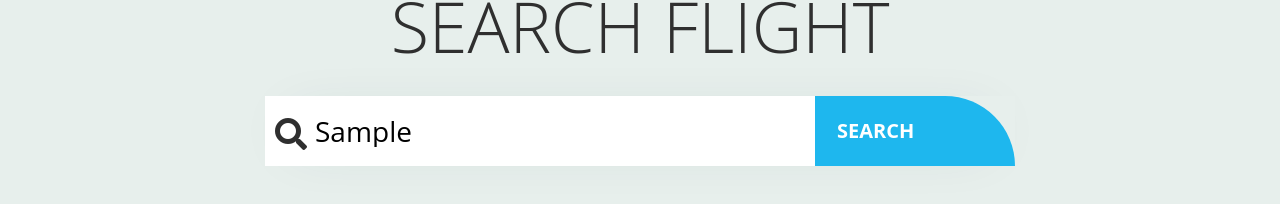
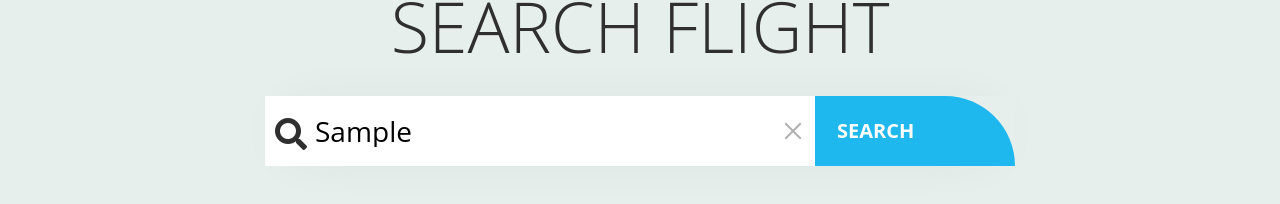
Before and after one commit to vsheva/airport-Kyiv, a React app: page /departures in a window 1280 px wide. Both pictures are taken after typing "Sample" into the empty fields and a click on the button "SEARCH". Shown: the part 151-355 px from the top of the page. Built offline with nearby package versions, Linux system fonts and the light colour scheme; no server answers.

Commit message:
search with js

```diff
--- a/src/App.jsx
+++ b/src/App.jsx
@@ -1,4 +1,4 @@
-import React, { useEffect } from 'react';
+import React, {useEffect, useState} from 'react';
 import { BrowserRouter, Route, Switch } from 'react-router-dom';
 import Header from './components/header/Header.jsx';
 import Search from './components/Search.jsx';
@@ -15,17 +15,18 @@ import {getFlightData} from "./flightSlice.js";
 
 
 const App = () => {
-
+  const [searchValue, setSearchValue] = useState('');
+  console.log("searchValue", searchValue)
 
   return (
     <Provider store={store}>
       <BrowserRouter>
         <Header />
         <main className="page">
-          <Search />
+          <Search searchValue={searchValue} setSearchValue={setSearchValue} />
           <ButtonDirection />
           <ChooseDate />
-          <Flights/>
+          <Flights  searchValue={searchValue}/>
         </main>
       </BrowserRouter>
     </Provider>
--- a/src/components/ArrivalList.jsx
+++ b/src/components/ArrivalList.jsx
@@ -7,10 +7,18 @@ const statusObject = {
   LN: 'Landed',
 };
 
-const ArrivalList = () => {
+const ArrivalList = ({searchValue}) => {
+
+
   const arrivalsData = useSelector(state => state.flights.arrivals);
 
-  const arrivalList = arrivalsData.map(item => {
+  const arrivalList = arrivalsData.filter(item=>{
+
+    if ( item.codeShareData[0].codeShare.toLowerCase().includes(searchValue.toLowerCase())){
+      return true;
+    }
+    return false
+  }).map(item => {
 
     return {
       id: item.ID,
@@ -35,6 +43,63 @@ const ArrivalList = () => {
 };
 
 export default ArrivalList;
+
+
+/**
+ import React from 'react';
+import Flight from './Flight.jsx';
+import {useSelector} from "react-redux";
+import moment from "moment";
+
+const statusObject = {
+  LN: 'Landed',
+};
+
+const ArrivalList = ({searchValue}) => {
+
+
+  const arrivalsData = useSelector(state => state.flights.arrivals);
+
+  const arrivalList = arrivalsData.map(item => {
+
+    return {
+      id: item.ID,
+      terminal: item.term,
+      time: item.actual,
+      destination: item['airportFromID.name_en'],
+      status: item.status ==="DP" || item.status ==="LN" ? statusObject[item.status] : item.status ,
+      airline: item.airline.en.name,
+      flightCode: item.codeShareData[0].codeShare,
+      logo: item.logo,
+    };
+  });
+
+
+  return (
+      <tbody>
+      {arrivalList.map(obj => {
+        return <Flight key={obj.id} {...obj} />;
+      })}
+      </tbody>
+  );
+};
+
+export default ArrivalList;
+ */
+
+
+
+
+
+
+
+
+
+
+
+
+
+
 
 
 // let [arrivals, setArrivals] = React.useState([]);
--- a/src/components/DepartureList.jsx
+++ b/src/components/DepartureList.jsx
@@ -7,10 +7,22 @@ const statusObject = {
   DP: 'Departed',
 };
 
-const DepartureList = () => {
+const DepartureList = ({searchValue}) => {
+
+    console.log("searchValue", searchValue)
+
     const departuresData = useSelector(state => state.flights.departures);
 
-    const departureList = departuresData.map(item => {
+    console.log("departuresData", departuresData)
+
+
+    const flightList= departuresData.filter(item=>{
+
+       if ( item.codeShareData[0].codeShare.toLowerCase().includes(searchValue.toLowerCase())){
+         return true;
+        }
+        return false
+    }).map(item => {
 
         return {
             id: item.ID,
@@ -24,6 +36,8 @@ const DepartureList = () => {
             logo: item.logo,
         };
     });
+
+    const departureList = flightList
 
 
 
--- a/src/components/Flight.jsx
+++ b/src/components/Flight.jsx
@@ -12,7 +12,7 @@ const Flight = ({ id, terminal, time, destination, status, airline, flightCode,
       <td>{destination}</td>
       <td>{status}</td>
       <td className="airline">
-        {airline}
+           {airline}
         <img className="item-logo" src={`https://api.iev.aero${logo}`} alt="logo" />
       </td>
       <td className="td-hiden">{flightCode}</td>
--- a/src/components/Flights.jsx
+++ b/src/components/Flights.jsx
@@ -9,7 +9,9 @@ import moment from "moment";
 import qs from "qs";
 
 
-const Flights = () => {
+const Flights = ({searchValue}) => {
+
+
     const dispatch= useDispatch();
 
     const {search} =window.location;
@@ -32,11 +34,11 @@ const Flights = () => {
             </Route>
 
             <Route path="/departures">
-                <DepartureList />
+                <DepartureList searchValue={searchValue} />
             </Route>
 
                     <Route path="/arrivals">
-                        <ArrivalList />
+                        <ArrivalList searchValue={searchValue}/>
                     </Route>
         </Switch>
     </table>
--- a/src/components/Search.jsx
+++ b/src/components/Search.jsx
@@ -1,8 +1,8 @@
 import './search.scss';
 import React, { useState } from 'react';
 
-const Search = () => {
-  const [value, setValue] = useState('');
+const Search = ({searchValue, setSearchValue}) => {
+
 
   return (
     <div className="flight-input">
@@ -12,11 +12,20 @@ const Search = () => {
         <input
           placeholder=" flight #"
           type="text"
-          onChange={e => setValue(e.target.value)}
+          onChange={e => setSearchValue(e.target.value)}
           name="flight-number"
           className="seach-block__input"
-          value={value}
+          value={searchValue}
         />
+          {searchValue && <svg
+              onClick={()=>setSearchValue("")}
+              className="clearIcon"
+              viewBox="0 0 20 20"
+              xmlns="http://www.w3.org/2000/svg"
+          >
+              <path
+                  d="M10 8.586L2.929 1.515 1.515 2.929 8.586 10l-7.071 7.071 1.414 1.414L10 11.414l7.071 7.071 1.414-1.414L11.414 10l7.071-7.071-1.414-1.414L10 8.586z"/>
+          </svg>}
         <button className="seach-block__button">Search</button>
       </div>
     </div>
--- a/src/components/search.scss
+++ b/src/components/search.scss
@@ -5,6 +5,8 @@
 
   margin-top: 90px;
   margin-bottom: 40px;
+
+
 
 
   &__title {
@@ -28,6 +30,8 @@
   display: flex;
   width: 750px;
 
+  position:relative;/**/
+
   &__manifier {
     background-color: white;
     font-size: 35px;
@@ -45,6 +49,8 @@
     outline: none;
 
     padding: 0 10px 0 50px;
+
+
   }
   &__button {
     padding: 0;
@@ -71,3 +77,20 @@
     }
   }
 }
+
+
+.clearIcon {
+  width: 20px;
+  height: 20px;
+  opacity: 0.3;
+
+  right: 212px;
+  top: 25px;
+  cursor: pointer;
+
+  position: absolute;
+
+  &:hover {
+    opacity: 0.8;
+  }
+}
--- a/src/index.scss
+++ b/src/index.scss
@@ -41,14 +41,14 @@ td {
   text-align: center;
 }
 tr:nth-child(odd) {
- /* background: #1eb6ee54;*/
+  /* background: #1eb6ee54;*/
 
   /*border: 3px solid #fff;*/
 }
 
 tr:nth-child(even) {
- /* background: #e8e6d1;
-  border: 3px solid #fff;*/
+  /* background: #e8e6d1;
+   border: 3px solid #fff;*/
   background: #fff;
   border-radius: 80px;
 }
@@ -82,8 +82,10 @@ tr:nth-child(even) {
 }
 
 .item-logo {
-  max-width: 60px;
-  max-height: 40px;
+  //max-width: 60px;
+  //max-height: 40px;
+  width: 80px;
+  height: 40px;
   margin-right: 5px;
 
 }
@@ -172,7 +174,19 @@ tr:nth-child(even) {
 
 
 
+/*
+td:nth-child(n+2) {
+  text-align: left;
+}
 
+th:nth-child(n+2) {
+  text-align: left;
+}
+
+th:nth-child(5) {
+  text-align: center;
+}
+*/
 
 
 
```
